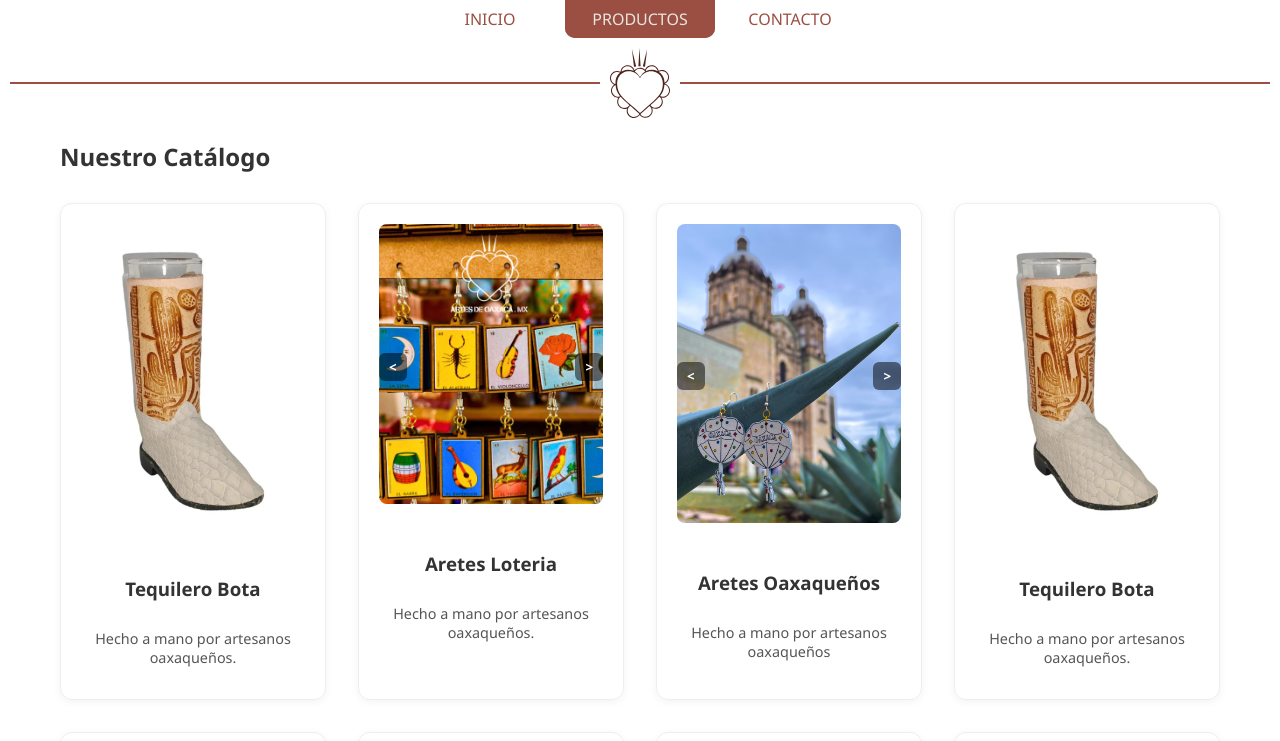
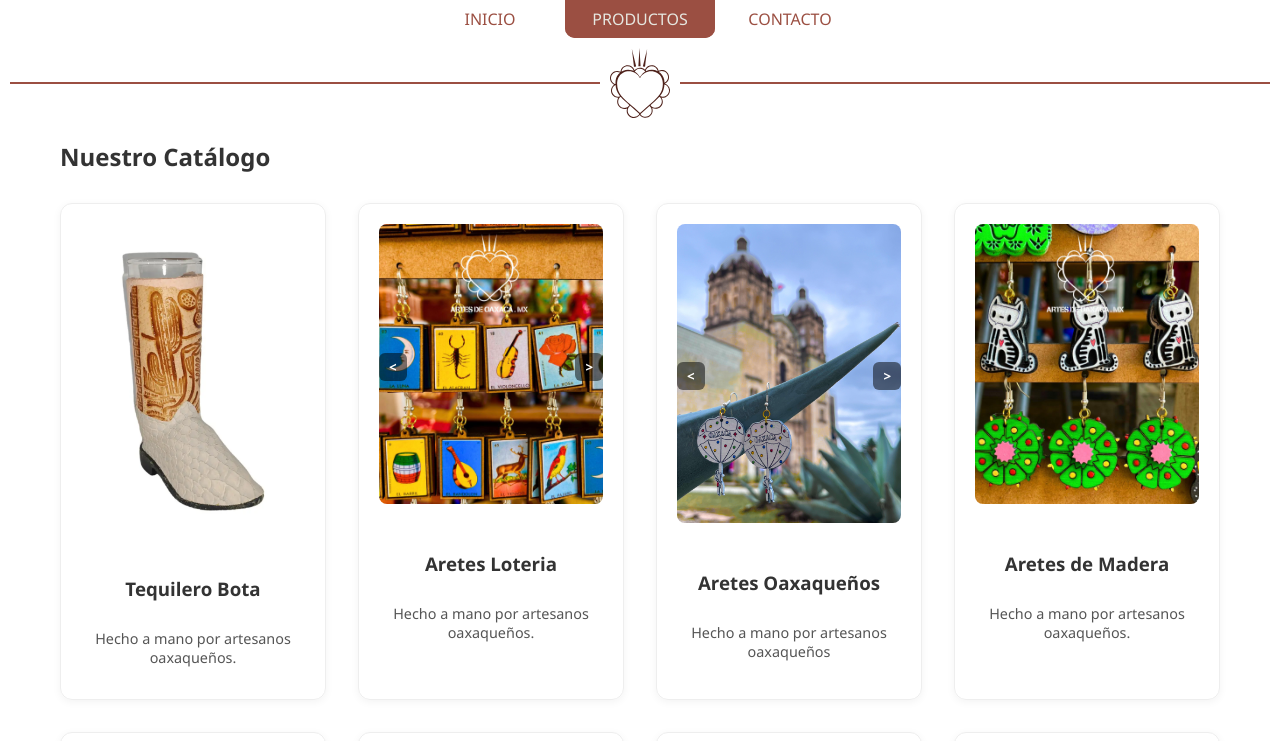
Before and after one commit to Omarramos-Miguel/Artesdeoaxaca, a React (Vite) app: page /productos in a window 1280 px wide. Shown: the top 741 px of the page. Built offline with nearby package versions, Linux system fonts and the light colour scheme; no server answers.

Commit message:
Update productos.js

```diff
--- a/src/data/productos.js
+++ b/src/data/productos.js
@@ -27,10 +27,10 @@ const productos = [
     ]
   },
   {
-    id: 1,
-    nombre: 'Tequilero Bota',
+    id: 4,
+    nombre: 'Aretes de Madera',
     descripcion: 'Hecho a mano por artesanos oaxaqueños.',
-    imagen: '/imagenes/bota.png'
+    imagen: '/imagenes/AretesMadera.jpeg',
   },
   {
     id: 2,
```
